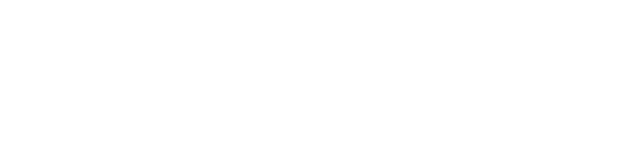
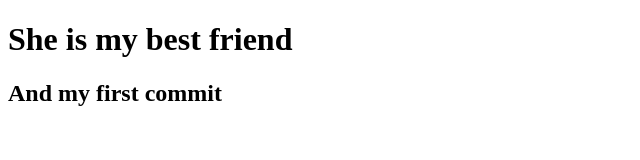
Before and after one commit to sabbosachidurjoy/this-is-my-first-repo, a plain HTML site: page index.html in a window 1280 px wide. Shown: the whole page, without its empty margins (0-640 px from the left). Drawn offline with Linux system fonts and the light colour scheme.

Commit message:
added header

```diff
--- a/index.html
+++ b/index.html
@@ -7,6 +7,7 @@
     <title>My First Github Repo</title>
 </head>
 <body>
-
+    <h1>She is my best friend</h1>
+    <h2>And my first commit</h2>
 </body>
 </html>
```
